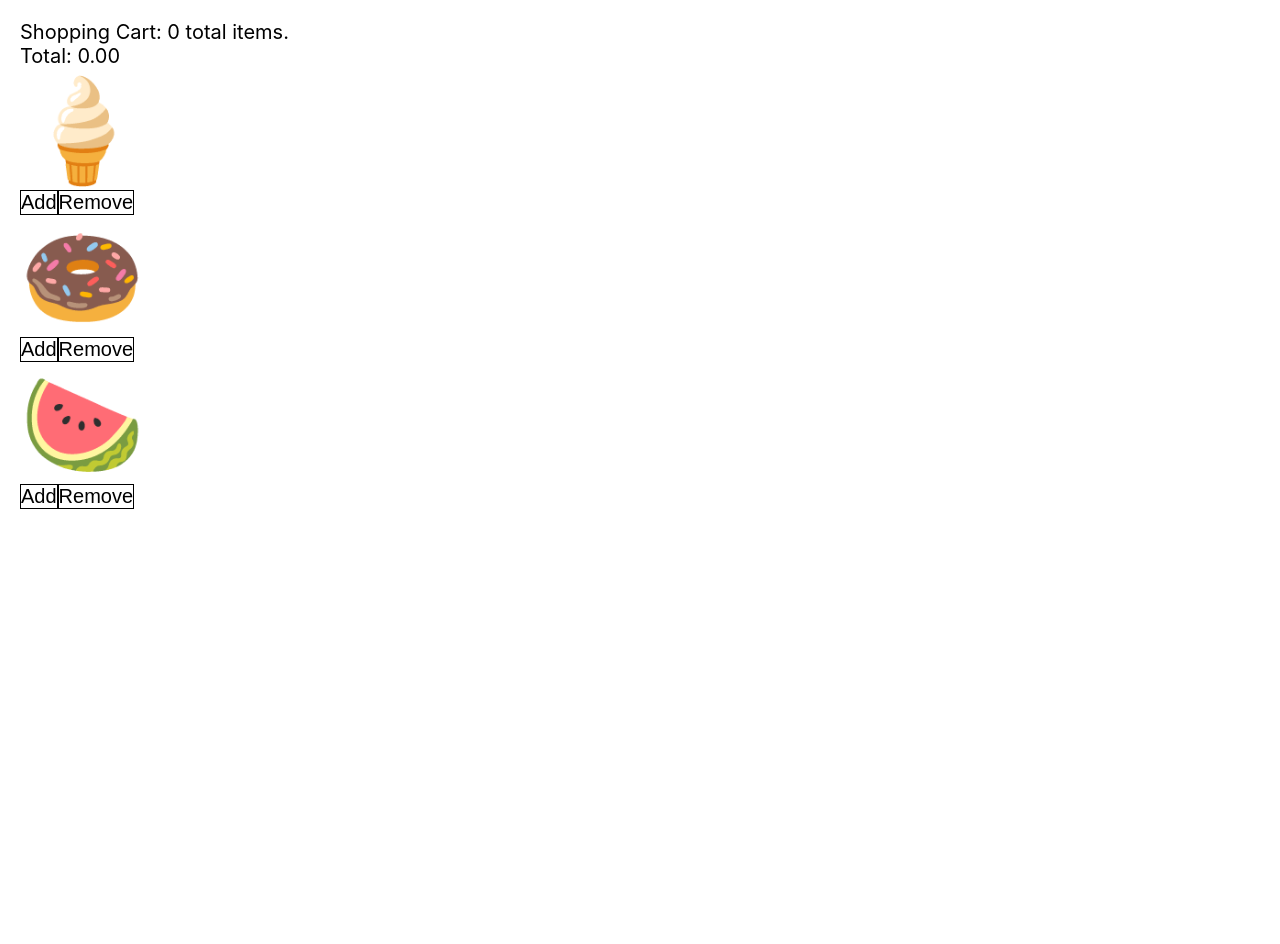
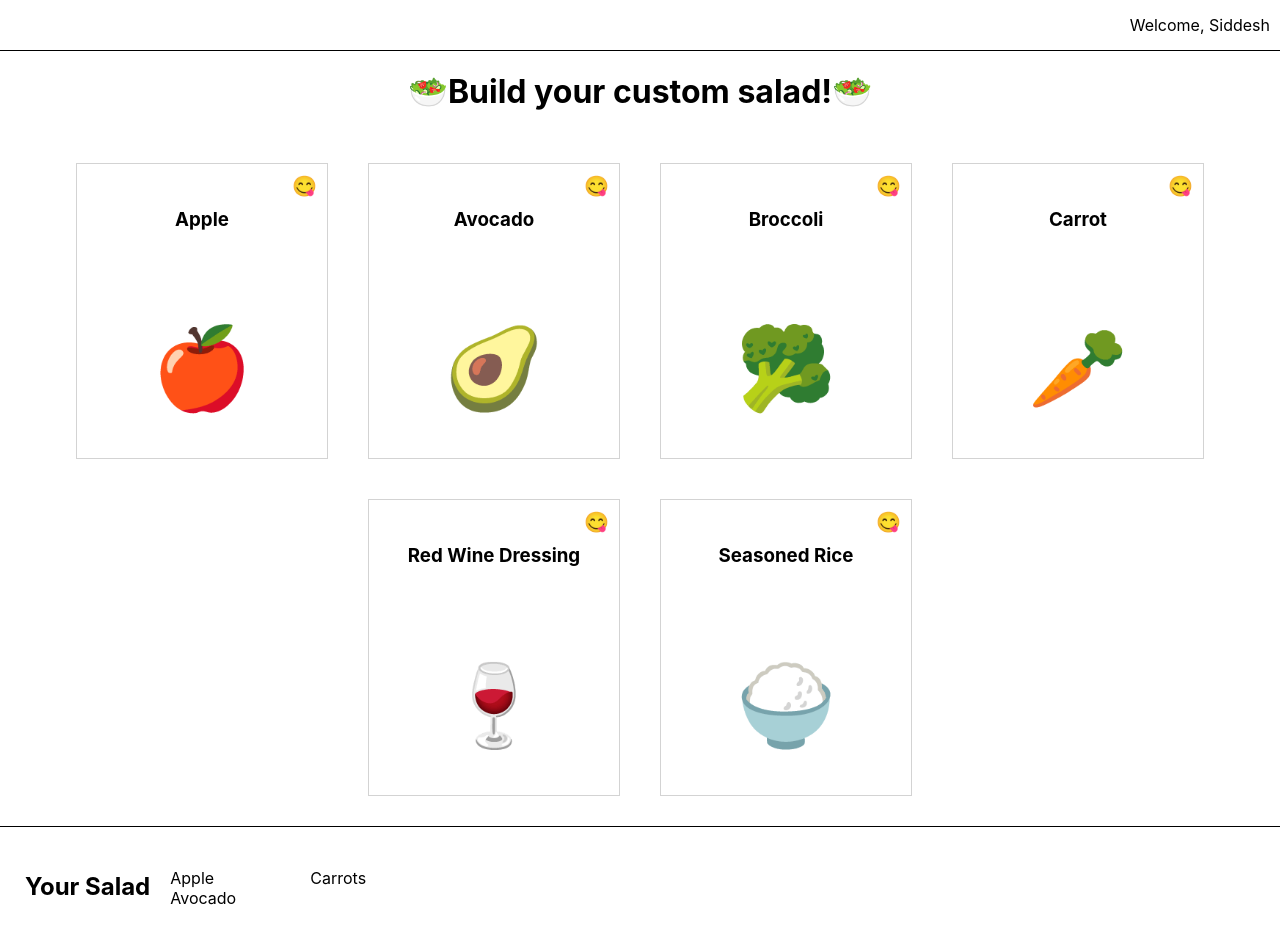
Before and after one commit to Siddeshi/reactJs, a React (Create React App) app in the folder state-class-tutorial/: page / in a window 1280 px wide. Shown: the top 944 px of the page. Before the commit the page ends 800 px from the top, so only its background shows below. Built offline with nearby package versions, Linux system fonts and the light colour scheme.

Commit message:
how to share context across components

```diff
--- a/state-class-tutorial/package.json
+++ b/state-class-tutorial/package.json
@@ -8,6 +8,7 @@
     "@testing-library/user-event": "^12.8.3",
     "react": "^17.0.2",
     "react-dom": "^17.0.2",
+    "react-jss": "^10.6.0",
     "react-scripts": "4.0.3",
     "web-vitals": "^1.1.2"
   },
--- a/state-class-tutorial/src/components/App/App.js
+++ b/state-class-tutorial/src/components/App/App.js
@@ -1,5 +1,6 @@
 import DisplayAlert from '../Alert/DisplayAlert';
 import Animals from '../AnimalCard/Animals';
+import CustomSaladMaker from '../CustomSaladMaker/CustomSaladMaker';
 import Emojis from '../Emojis/Emojis';
 import Instructions from '../Instructions/Instructions';
 import PortFolio from '../Portfolio/Portfolio';
@@ -15,7 +16,8 @@ function App() {
     {/* <PortFolio/>     */}
     {/* <Animals /> */}
     {/* <DisplayAlert/> */}
-    <IceCream/>
+    {/* <IceCream/> */}
+    <CustomSaladMaker/>
   </div>
   )}
 
--- /dev/null
+++ b/state-class-tutorial/src/components/CustomSaladMaker/CustomSaladMaker.js
@@ -0,0 +1,12 @@
+import React from 'react';
+import Navigation from '../Navigation/Navigation';
+import SaladMaker from '../SaladMaker/SaladMaker';
+
+export default function CustomSaladMaker() {
+    return (
+        <>
+        <Navigation />
+        <SaladMaker />
+        </>
+    );
+}
--- /dev/null
+++ b/state-class-tutorial/src/components/Navigation/Navigation.js
@@ -0,0 +1,19 @@
+import React from 'react';
+import { createUseStyles } from 'react-jss';
+
+const useStyles = createUseStyles({
+    wrapper: {
+        borderBottom: 'black solid 1px',
+        padding: [15, 10],
+        textAlign: 'right'
+    }
+});
+
+export default function Navigation() {
+    const classes = useStyles();
+    return(
+        <div className={classes.wrapper}>
+            Welcome, Siddesh
+        </div>
+    )
+}
--- /dev/null
+++ b/state-class-tutorial/src/components/SaladBuilder/SaladBuilder.js
@@ -0,0 +1,57 @@
+import React from 'react';
+
+import { createUseStyles } from 'react-jss';
+import SaladItems from '../SaladItem/SaladItems';
+
+const useStyles = createUseStyles({
+  wrapper: {
+    display: 'flex',
+    flexWrap: 'wrap',
+    padding: [10, 50],
+    justifyContent: 'center',
+  }
+});
+
+const ingredients = [
+  {
+    image: '🍎',
+    name: 'apple',
+  },
+  {
+    image: '🥑',
+    name: 'avocado',
+  },
+  {
+    image: '🥦',
+    name: 'broccoli',
+  },
+  {
+    image: '🥕',
+    name: 'carrot',
+  },
+  {
+    image: '🍷',
+    name: 'red wine dressing',
+  },
+  {
+    image: '🍚',
+    name: 'seasoned rice',
+  },
+];
+
+export default function SaladBuilder() {
+    const classes = useStyles();
+    return(
+        <div className={classes.wrapper}>
+            {
+                ingredients.map(ingredient => (
+                    <SaladItems
+                    key={ingredient.name}
+                    image={ingredient.image}
+                    name={ingredient.name}
+                    />
+                ))
+            }
+        </div>
+    )
+}
--- /dev/null
+++ b/state-class-tutorial/src/components/SaladItem/SaladItems.js
@@ -0,0 +1,53 @@
+import React from 'react';
+import PropTypes from 'prop-types';
+import {createUseStyles} from 'react-jss';
+
+const useStyles = createUseStyles({
+    add: {
+        background: 'none',
+        border: 'none',
+        cursor: 'pointer',
+    },
+    favourite: {
+        fontSize: 20,
+        position: 'absolute',
+        top: 10,
+        right: 10,
+    },
+    image: {
+        fontSize: 80,
+    },
+    wrapper: {
+        border: 'lightgrey solid 1px',
+        margin: 20,
+        padding: 25,
+        position: 'relative',
+        textAlign: 'center',
+        textTransform: 'capitalize',
+        width: 200,
+    },
+});
+
+export default function SaladItems({image, name}) {
+    const classes = useStyles();
+    const favourite = true;
+
+    return(
+        <div className={classes.wrapper}>
+            <h3>
+                {name}
+            </h3>
+            <span className={classes.favourite} aria-label={favourite ? 'Favourite' : 'Not Favourite'}>
+                {favourite ? '😋' : ''}
+            </span>
+            <button className={classes.add}>
+                <span className={classes.image} role="img" aria-label={name}>{image}</span>
+            </button>
+        </div>
+    )
+}
+
+SaladItems.propTypes = {
+    image: PropTypes.string.isRequired,
+    name: PropTypes.string.isRequired,
+}
--- /dev/null
+++ b/state-class-tutorial/src/components/SaladMaker/SaladMaker.js
@@ -0,0 +1,25 @@
+import React from 'react';
+import {createUseStyles} from 'react-jss';
+import SaladBuilder from '../SaladBuilder/SaladBuilder';
+import SaladSummay from '../SaladSummary/SaladSummary';
+
+const useStyles = createUseStyles({
+    wrapper: {
+        textAlign: 'center'
+    }
+});
+
+export default function SaladMaker() {
+    const classes = useStyles();
+    return(
+        <>
+        <h1 className={classes.wrapper}>
+            <span role="img" aria-label="salad">🥗</span>
+            Build your custom salad!
+            <span role="img" aria-label="salad">🥗</span>
+        </h1>
+        <SaladBuilder/>
+        <SaladSummay/>
+        </>
+    )
+}
--- /dev/null
+++ b/state-class-tutorial/src/components/SaladSummary/SaladSummary.js
@@ -0,0 +1,33 @@
+import React from 'react';
+import { createUseStyles } from 'react-jss';
+
+const useStyles = createUseStyles({
+    list: {
+        display: 'flex',
+        flexDirection: 'column',
+        flexWrap: 'wrap',
+        maxHeight: 50,
+        '& li': {
+            width: 100
+        }
+    },
+    wrapper: {
+        borderTop: 'black solid 1px',
+        display: 'flex',
+        padding: 25,
+    }
+});
+
+export default function SaladSummay() {
+    const classes = useStyles();
+    return(
+        <div className={classes.wrapper}>
+            <h2>Your Salad</h2>
+            <ul className={classes.list}>
+                <li>Apple</li>
+                <li>Avocado</li>
+                <li>Carrots</li>
+            </ul>
+        </div>
+    )
+}
```
Also changed, not shown: 1 other file (tests, documents, lock files or other folders).
